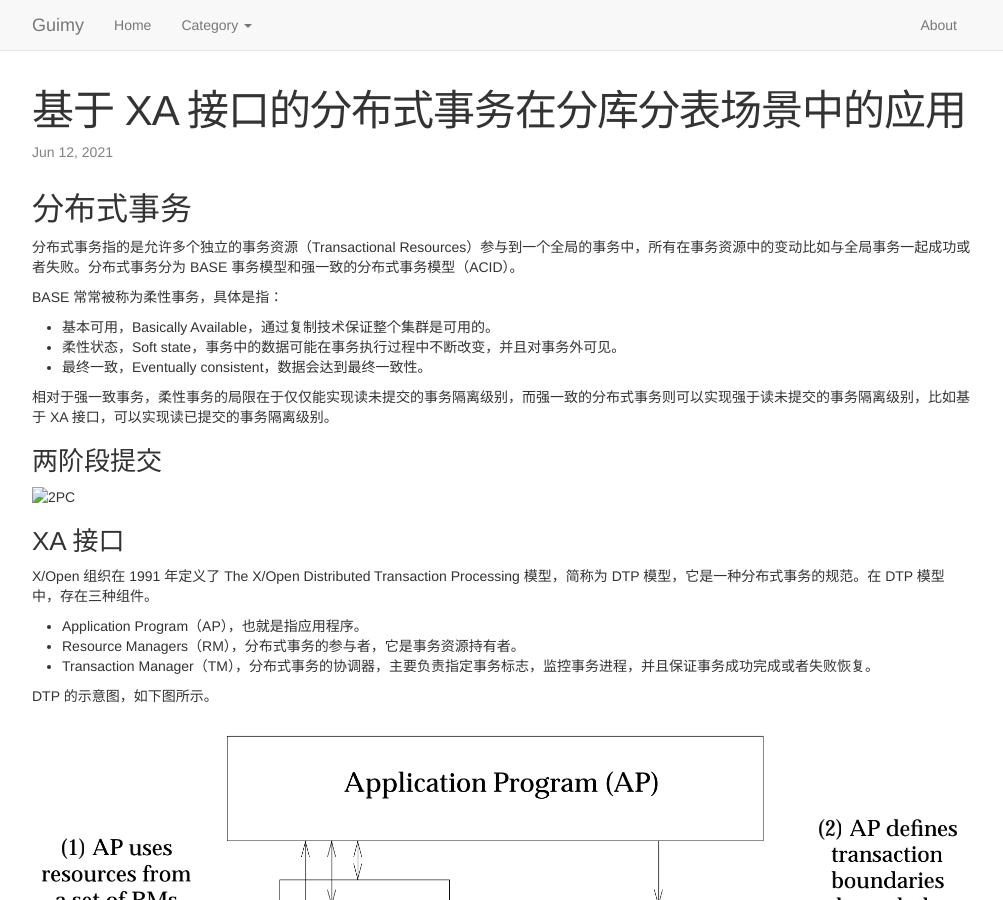
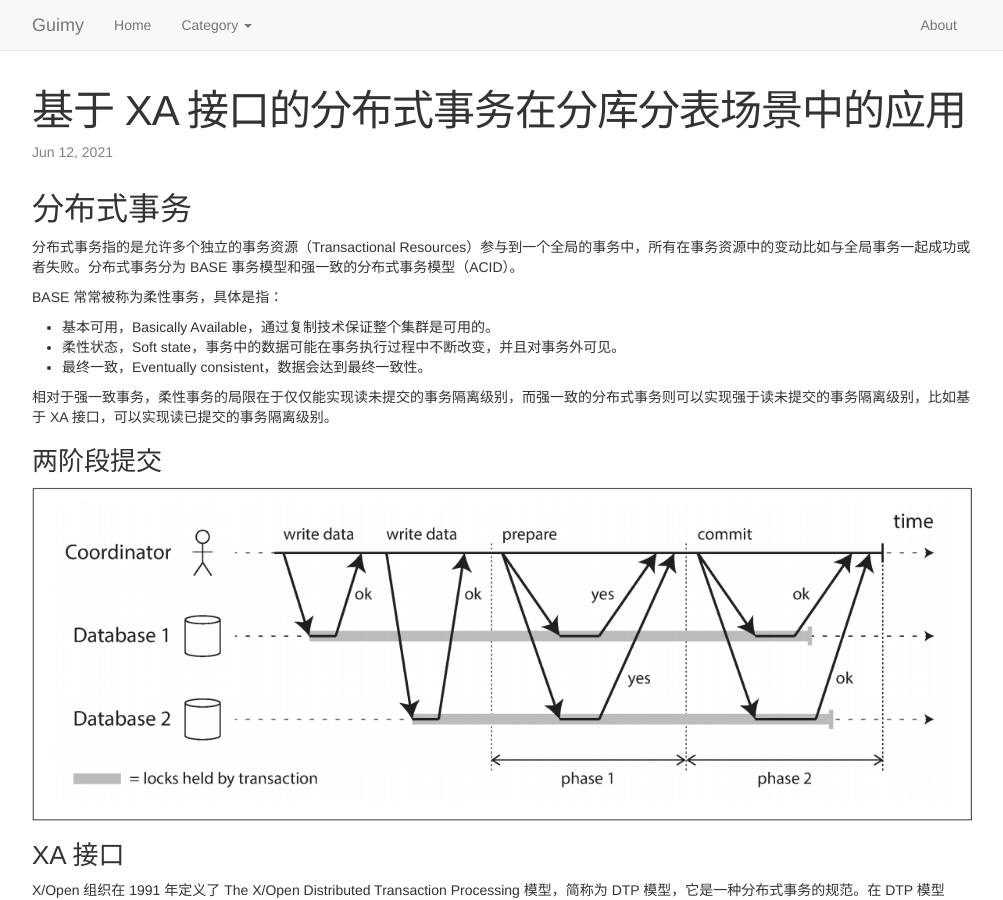
Before and after one commit to guimingyue/guimingyue.github.io, a Jekyll site: the page built from _posts/2021-06-12-xa-in-sharding-database.md, in a window 1280 px wide and 900 px high. Shown: the whole window, without its empty margins (138-1141 px from the left). Built offline with Jekyll 4.4.1, drawn with Linux system fonts in a browser that asks for light colours.

Commit message:
Update 2021-06-12-xa-in-sharding-database.md

```diff
--- a/_posts/2021-06-12-xa-in-sharding-database.md
+++ b/_posts/2021-06-12-xa-in-sharding-database.md
@@ -17,7 +17,7 @@ BASE 常常被称为柔性事务，具体是指：
 
 ### 两阶段提交
 
-![2PC](/images/two-phase-commit.png)
+![2PC](/images/xa-in-sharding-database/two-phase-commit.png)
 
 ### XA 接口
 
```
